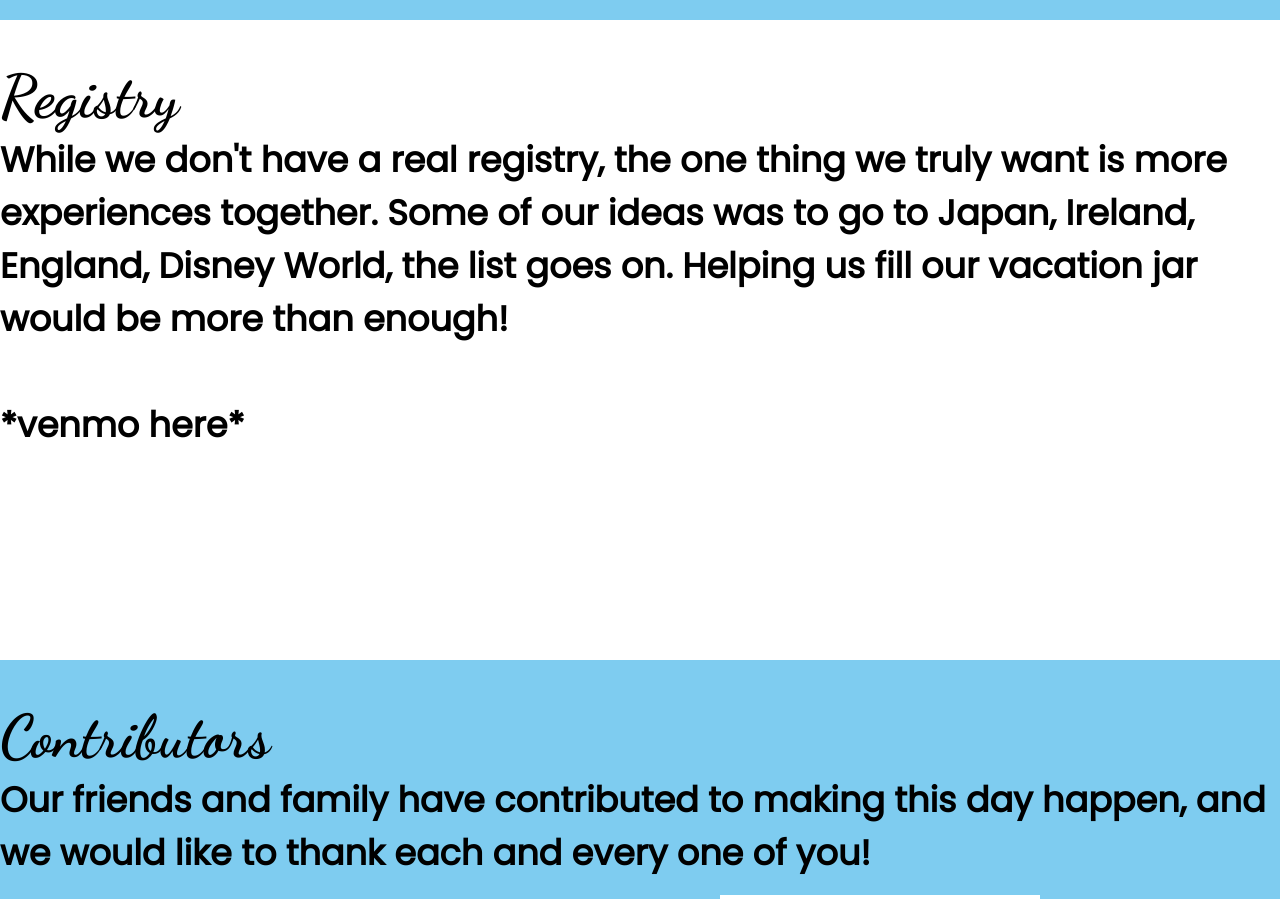
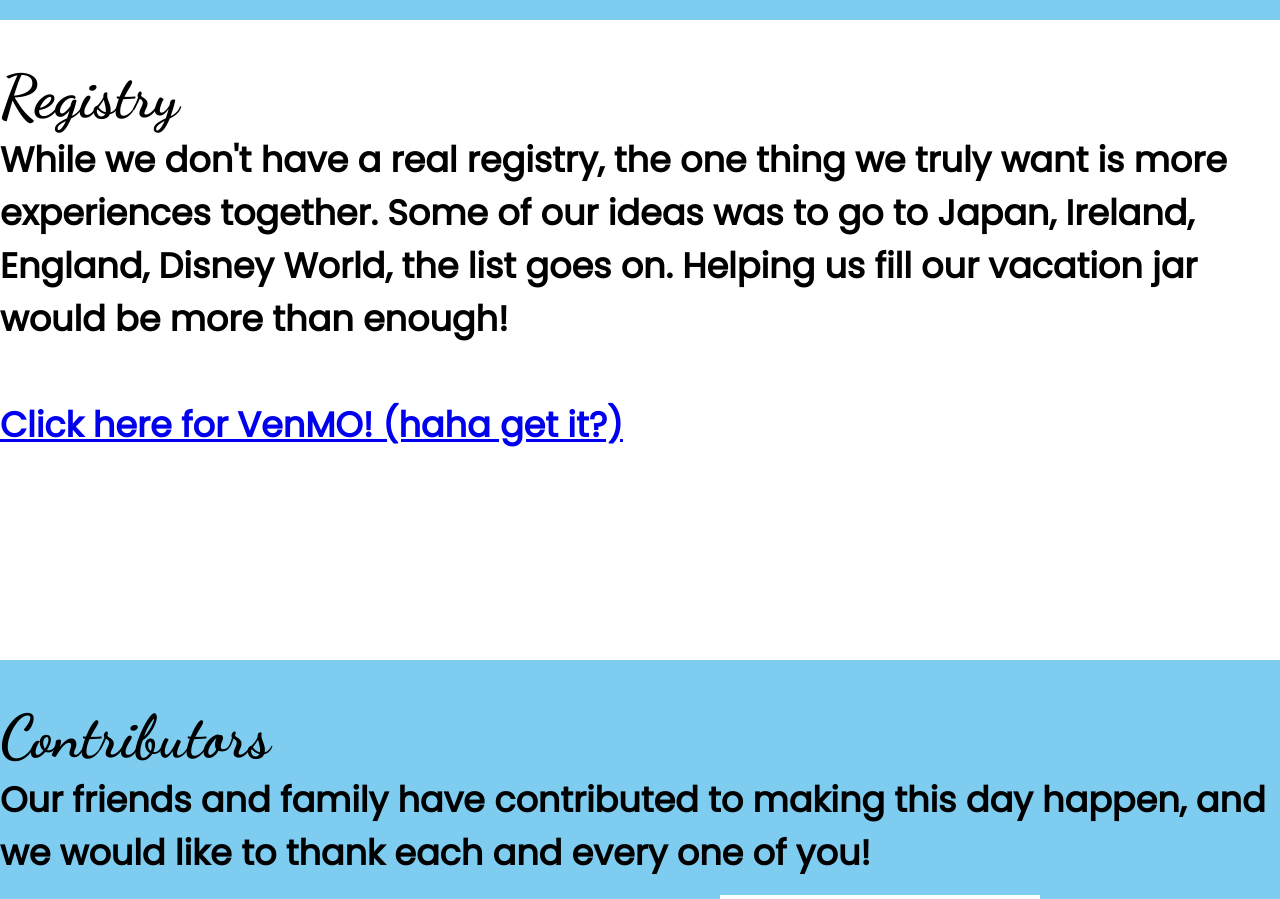
Before and after one commit to Duke1014/wedding, a React (Create React App) app: page / in a window 1280 px wide. Shown: the part 1640-2539 px from the top of the page. Built offline with nearby package versions, Linux system fonts and the light colour scheme.

Commit message:
venmo added

```diff
--- a/src/Registry.js
+++ b/src/Registry.js
@@ -6,7 +6,9 @@ export default function Registry() {
             <p className='font-view'>
                 While we don't have a real registry, the one thing we truly want is more experiences together. Some of our ideas was to go to Japan, Ireland, England, Disney World, the list goes on. Helping us fill our vacation jar would be more than enough!
                 <br /><br />
-                *venmo here*
+                <a href='https://account.venmo.com/u/Maureen-Fenninger'>
+                    Click here for VenMO! (haha get it?)
+                </a>
             </p>
         </div>
     )
```
